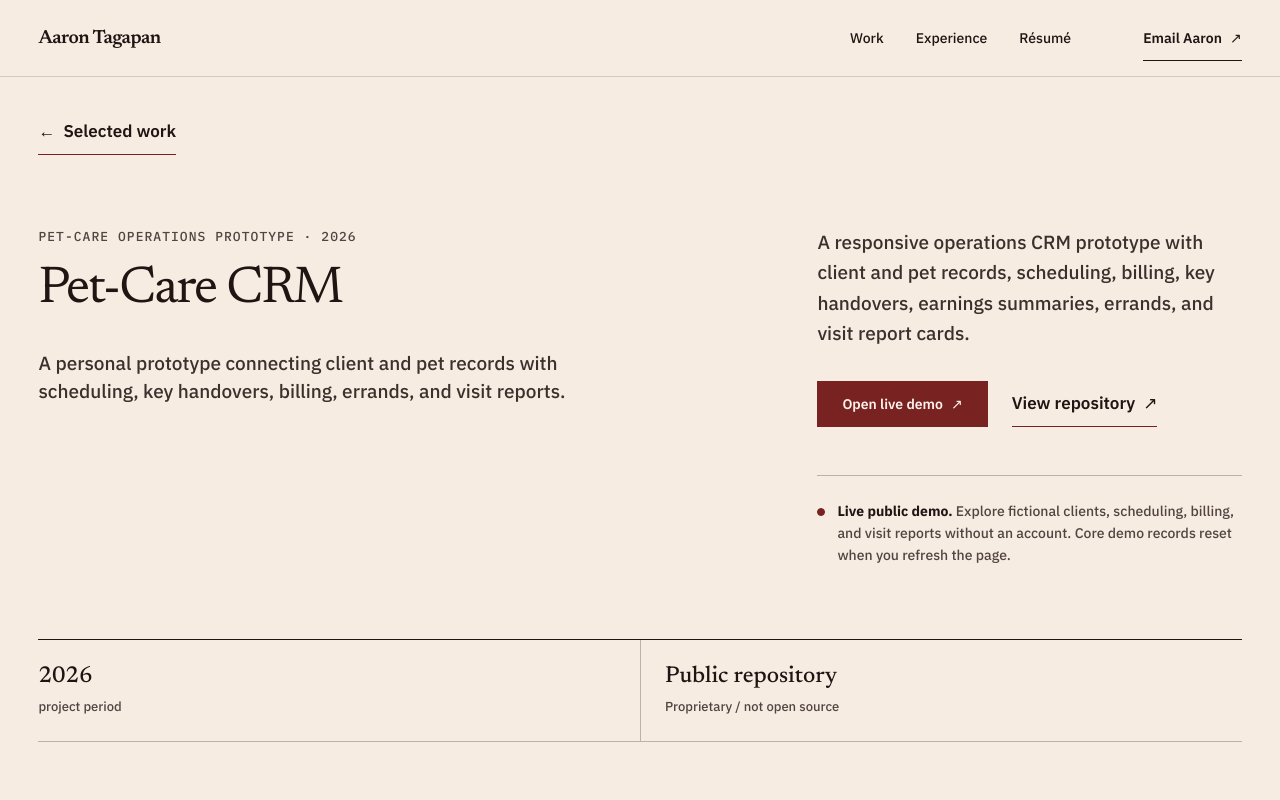
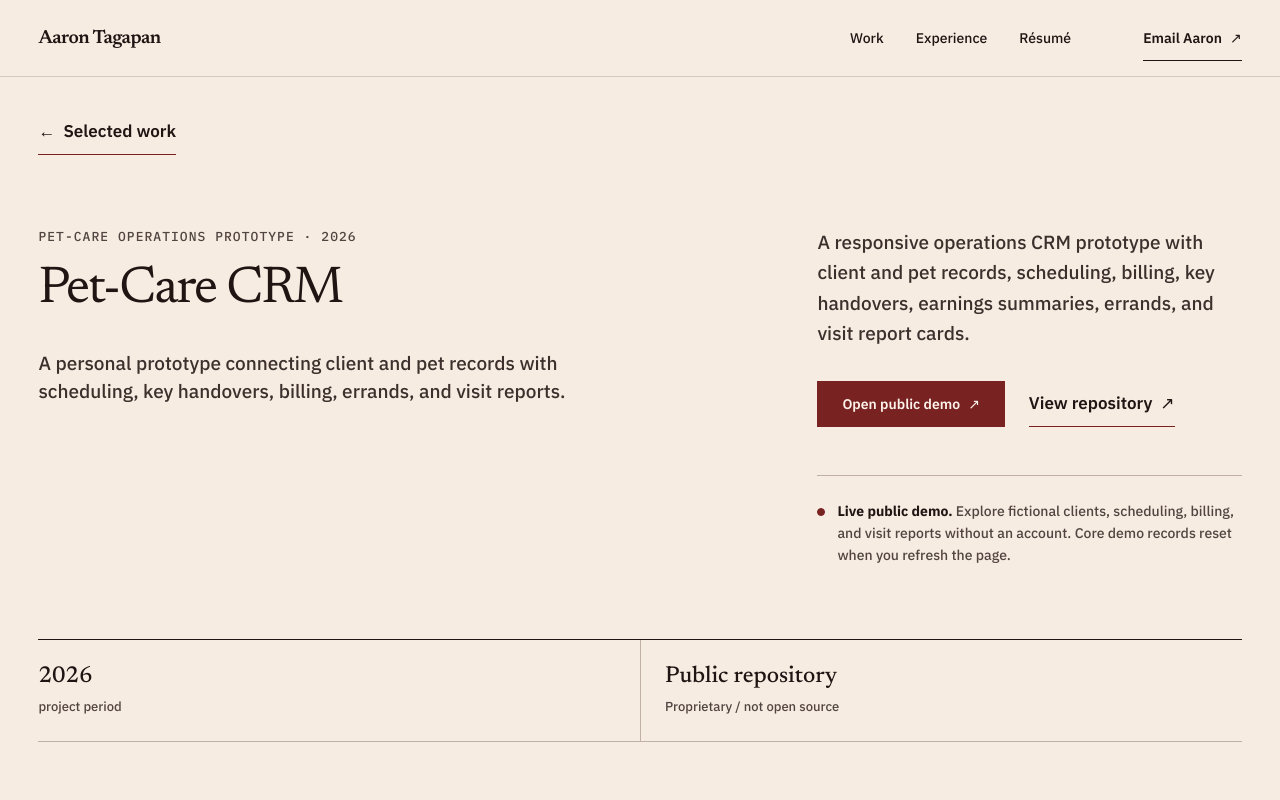
Before and after one commit to Aaron840588/PersonalPortfolio, a Next.js app: page /work/pet-care-crm in a window 1280 px wide. Shown: the top 800 px of the page. Built offline with nearby package versions, Linux system fonts and the light colour scheme; no server answers.

Commit message:
Keep existing Pet-Care entry labels

```diff
--- a/src/components/projects/CaseStudyPage.tsx
+++ b/src/components/projects/CaseStudyPage.tsx
@@ -67,7 +67,7 @@ export function CaseStudyPage({ project, nextProject }: CaseStudyPageProps) {
                   target="_blank"
                   rel="noreferrer"
                 >
-                  {project.liveDemo.label} <span aria-hidden="true">↗</span>
+                  {project.id === "hh-hub" ? project.liveDemo.label : "Open public demo"} <span aria-hidden="true">↗</span>
                   <span className="sr-only"> (opens in a new tab)</span>
                 </a>
               ) : (
--- a/src/components/projects/ProjectFeature.tsx
+++ b/src/components/projects/ProjectFeature.tsx
@@ -78,7 +78,7 @@ export function ProjectFeature({ project, index }: ProjectFeatureProps) {
           </a>
           {project.liveDemo ? (
             <a href={project.liveDemo.href} target="_blank" rel="noreferrer">
-              {project.liveDemo.label} <span aria-hidden="true">↗</span>
+              {project.id === "hh-hub" ? project.liveDemo.label : "Open demo"} <span aria-hidden="true">↗</span>
               <span className="sr-only"> (opens in a new tab)</span>
             </a>
           ) : (
```
